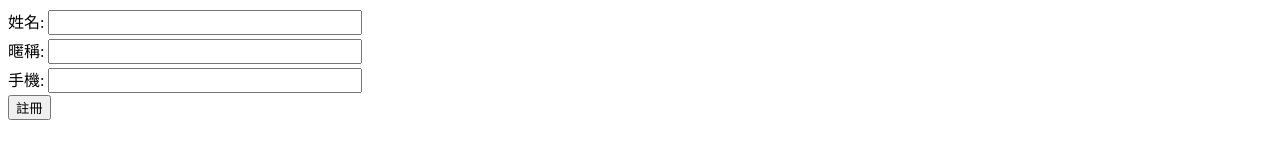
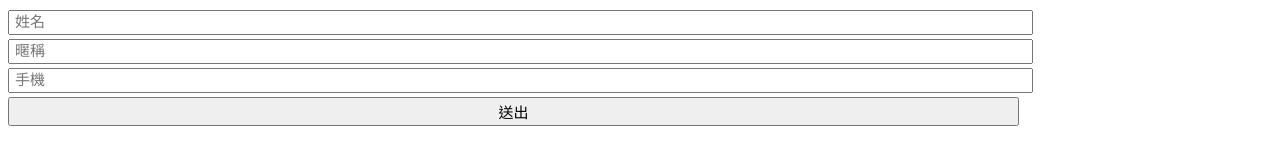
Before and after one commit to githubhongwei/racing, a plain HTML site: page register.html in a window 1280 px wide. Drawn offline with nearby package versions, Linux system fonts and the light colour scheme.

Commit message:
update style

```diff
--- a/register.html
+++ b/register.html
@@ -8,25 +8,31 @@
 	<script src="https://d.line-scdn.net/liff/1.0/sdk.js"></script>
 	<style>
 		input {
-		width: 300px;
-		font-size: 15px;
-		margin: 2px 0;
-		padding: 2px 5px;
+			width: 80%;
+			font-size: 15px;
+			margin: 2px 0;
+			padding: 2px 5px;
+			font-family:Microsoft JhengHei;
 		}
 
-		td {
-		border: 1px solid #aaa;
-		padding:2px 5px;
+		button {
+			width: 80%;
+			font-size: 15px;
+			font-family:Microsoft JhengHei;
+			margin: 2px 0;
+			padding: 2px 5px;
+			align:center;
 		}
+
 	</style>
 </head>
 
 <body>
-	姓名: <input id="name"><br/>
-	暱稱: <input id="nickname"><br/>
-	手機: <input id="phone"><br/>
 
-	<button id="sendBtn">註冊</button><br/>
+	<input id="name" maxlength="5" placeholder="姓名"><br/>
+	<input id="nickname" maxlength="5" placeholder="暱稱"><br/>
+	<input id="phone" maxlength="10" placeholder="手機"><br/>
+  	<button id="sendBtn">送出</button><br/>
 
 	<script>
 	var type = $('#type'),
@@ -35,6 +41,7 @@
 	var parameter = {};
 
 	sendBtn.on('click', function() {
+		/* 表單驗證 */
         if($("#name").val()==""){
             alert("你尚未填寫姓名");
             eval("document.form1['name'].focus()");
@@ -63,18 +70,7 @@
 			});
 
 			/* 完成會員註冊, 關閉視窗 */
-			alert('會員資訊已送出');
-
-			/* 完成會員註冊並傳送訊息
-			liff.sendMessages([
-			{
-				type: 'text',
-				text: '會員資訊已送出'
-			}
-			]).then(() => {
-				alert('done');
-			})
-			*/
+			alert('註冊的會員資訊已送出');
 		}
 
 		/* 關閉視窗 */
```
